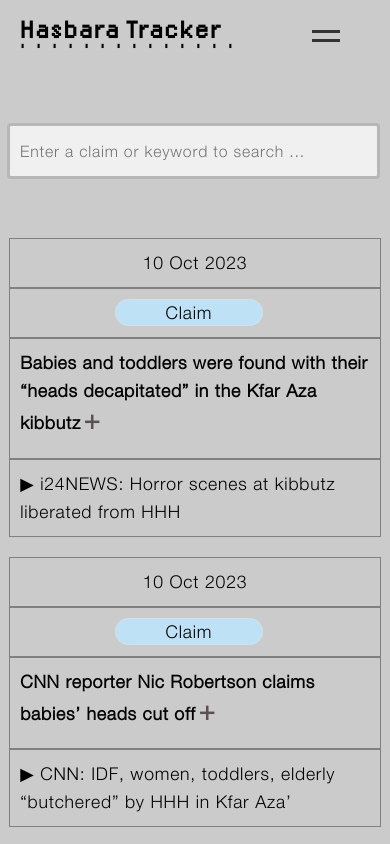
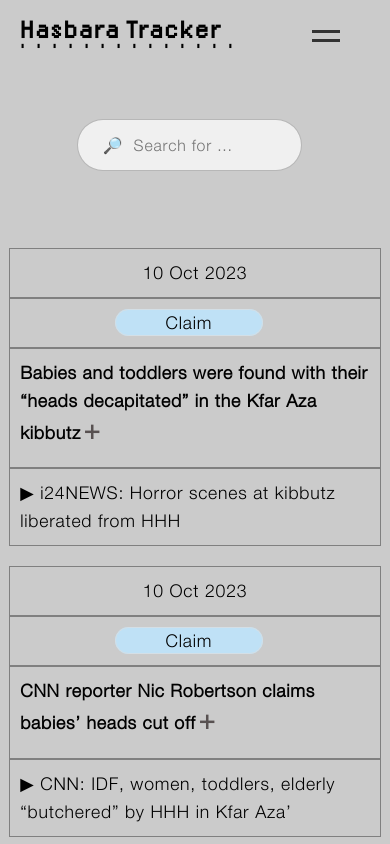
Before and after one commit to tamtzekin/hasbara-tracker, a React (Create React App) app: page /tracker in a window 390 px wide. Shown: the top 844 px of the page. Built offline with nearby package versions, Linux system fonts and the light colour scheme.

Commit message:
nicer search bar

```diff
--- a/src/components/ClaimPage.css
+++ b/src/components/ClaimPage.css
@@ -265,7 +265,8 @@ table.a:hover {
     line-height: 25px;
     padding: 10px;
     background: #f0f0f0;
-    border:#0000003d solid 3px;
+    border:#0000003d solid 0.8px;
+    border-radius: 50px;
 }
 
 
@@ -317,13 +318,15 @@ table.a:hover {
     }
 
     .search-bar {
-        width: 105%;
-        margin-left: -4%;
+        width: 60%;
+        margin-left: 16%;
         margin-right: auto;
+        margin-bottom: 10%;
     }
 
     .search-bar input {
         font-size: 0.9em;
+        padding: 10px 0 10px 25px;
     }
 
     .table-container {
--- a/src/components/SearchBar.js
+++ b/src/components/SearchBar.js
@@ -11,7 +11,7 @@ const SearchBar = ({ filter, setFilter }) => {
             <input
                 value={filter || ''}
                 onChange={handleFilterChange}
-                placeholder='Enter a claim or keyword to search ...'
+                placeholder='&#x1F50E;&#xFE0E;  Search for ...'
                 />
         </span>
     );
--- a/src/components/Tracker.js
+++ b/src/components/Tracker.js
@@ -116,7 +116,7 @@ export default function Tracker() {
 
             {rows.length === 0 ? (
                 <>
-                <div><em>No results found. Try searching a different word or phrase.</em></div><div class="how-to">
+                <div>No results found. Try searching a different word or phrase.</div><div class="how-to">
                 How to use the tracker:
                 <ul>
                 <li>Use the search bar below to find keywords (‘beheaded babies’, ‘hospital’, ‘al-shifa’). You can also search all Debunks by typing 'debunk'</li>
--- a/src/components/data.js
+++ b/src/components/data.js
@@ -334,22 +334,22 @@ const data = [
         videoLink: '',
     },
 
-
-    {
-        date: '',
-        claim: {
-            claimText: '',
-            claimClass: 'claim-tag',
-        },
-        description: {
-            summary: '',
-            summaryClass: '',
-            details: '',
-        },
-        sourceText: '',
-        sourceLink: '',
-        videoLink: '',
-    },
+    // TEMPLATE DATA SET (copy and paste this as much as you need it)
+    // {
+    //     date: '',
+    //     claim: {
+    //         claimText: '',
+    //         claimClass: 'claim-tag',
+    //     },
+    //     description: {
+    //         summary: '',
+    //         summaryClass: '',
+    //         details: '',
+    //     },
+    //     sourceText: '',
+    //     sourceLink: '',
+    //     videoLink: '',
+    // },
 
 
 
```
